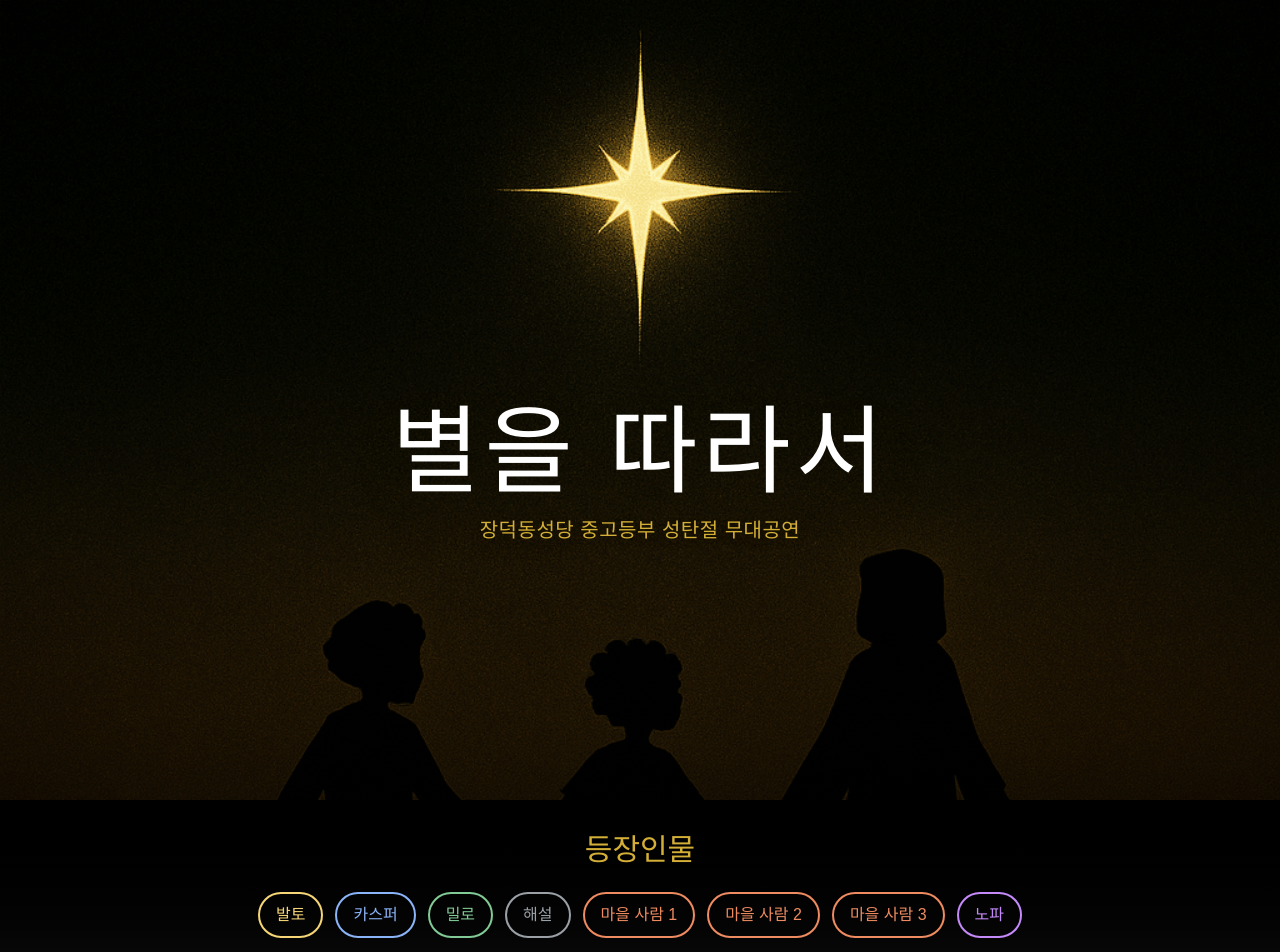
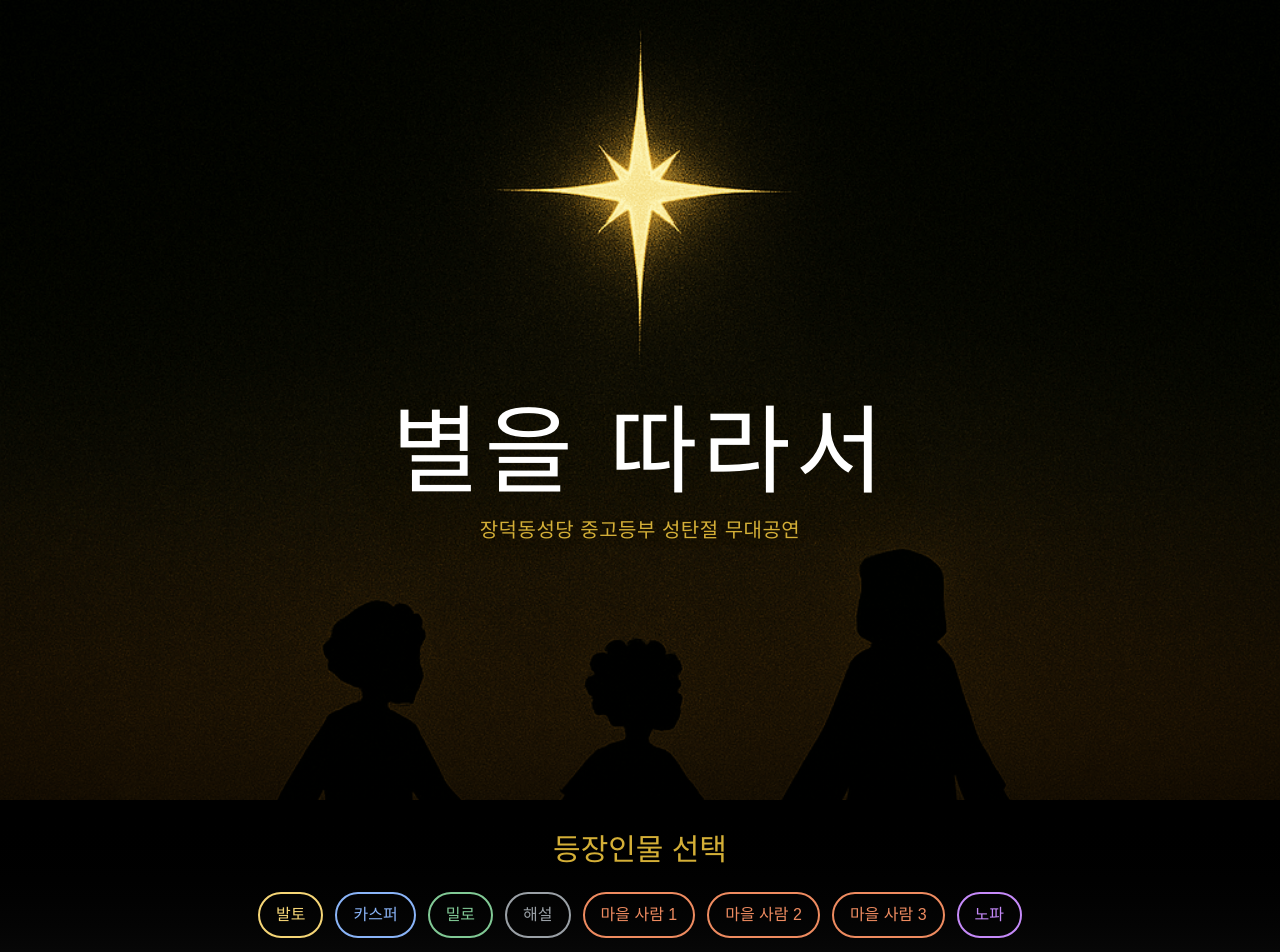
Before and after one commit to hoambaek/xmas, a Next.js app: page / in a window 1280 px wide. Shown: the top 952 px of the page. Built offline with nearby package versions, Linux system fonts and the light colour scheme; a web font is replaced by a local one.

Commit message:
update: 등장인물 섹션 제목을 '등장인물 선택'으로 변경

```diff
--- a/src/app/page.tsx
+++ b/src/app/page.tsx
@@ -107,7 +107,7 @@ export default function Home() {
         animate={{ opacity: 1, y: 0 }}
         transition={{ duration: 0.8, delay: 0.3 }}
       >
-        <h2 className="text-2xl md:text-3xl text-[#d4af37] text-center mb-6 font-medium">등장인물</h2>
+        <h2 className="text-2xl md:text-3xl text-[#d4af37] text-center mb-6 font-medium">등장인물 선택</h2>
         <div className="flex flex-wrap justify-center gap-3 max-w-4xl mx-auto">
           {characters.map((character) => (
             <button
```
